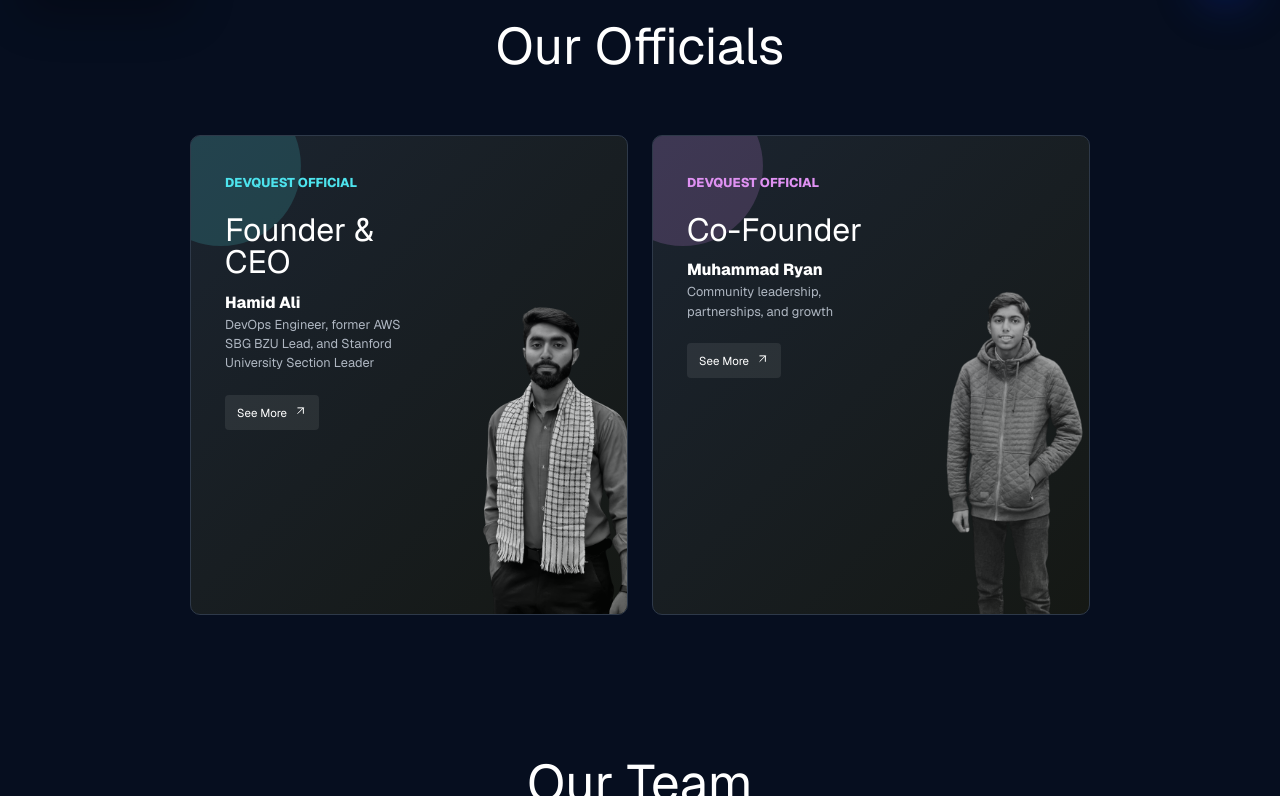
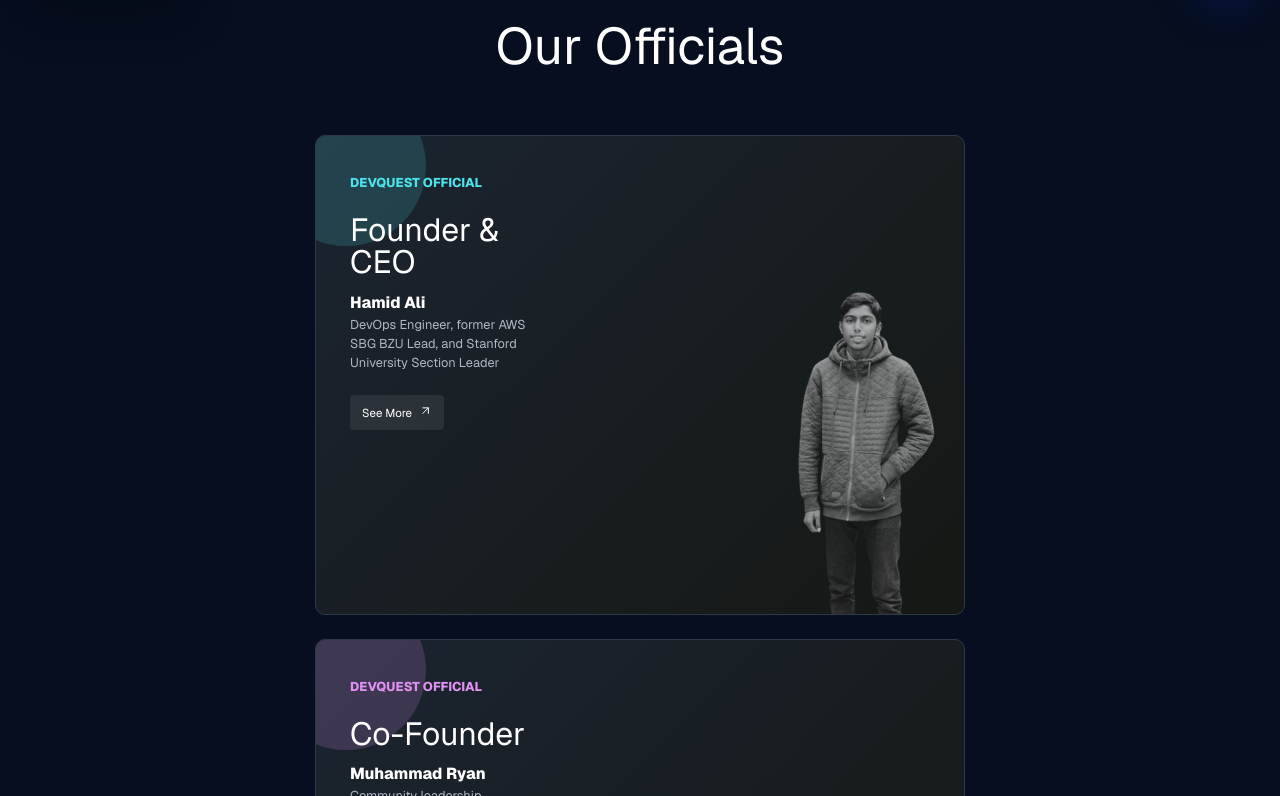
Before and after one commit to devquestpk-web/Devquestweb, a Next.js app: page /about in a window 1280 px wide. Shown: the part 784-1580 px from the top of the page. Built offline with nearby package versions, Linux system fonts and the light colour scheme; no server answers.

Commit message:
Reorder officials and swap portraits

```diff
--- a/app/about/page.tsx
+++ b/app/about/page.tsx
@@ -7,8 +7,8 @@ import { SponsorMarquee } from "../components/sponsor-marquee";
 export const metadata: Metadata = { title: "About Us", description: "Meet the DevQuest Pakistan leadership and community core team." };
 
 const officials = [
-  { name: "Hamid Ali", role: "Founder & CEO", detail: "DevOps Engineer, former AWS SBG BZU Lead, and Stanford University Section Leader", image: "/figma/official-2.png", accent: "cyan" },
-  { name: "Muhammad Ryan", role: "Co-Founder", detail: "Community leadership, partnerships, and growth", image: "/figma/official-3.png", accent: "purple" },
+  { name: "Hamid Ali", role: "Founder & CEO", detail: "DevOps Engineer, former AWS SBG BZU Lead, and Stanford University Section Leader", image: "/figma/official-3.png", accent: "cyan" },
+  { name: "Muhammad Ryan", role: "Co-Founder", detail: "Community leadership, partnerships, and growth", image: "/figma/official-2.png", accent: "purple" },
 ];
 
 const team = [
--- a/app/figma.css
+++ b/app/figma.css
@@ -47,7 +47,7 @@ body:has(.dq-contact-page) .dq-header { background: #fbfbfb; color: #071c28; }bo
 @keyframes dq-sponsor-scroll { to { transform: translateX(calc(-50% - 9px)); } }
 .dq-contact-form select { width: 100%; padding: 9px 0; color: #011c2a; background: transparent; border: 0; border-bottom: 1px solid #8d8d8d; outline: 0; }
 .dq-contact-form select:focus { border-color: #011c2a; }
-.dq-official-grid { grid-template-columns: repeat(2,minmax(0,1fr)); max-width: 900px; margin-inline: auto; }
+.dq-official-grid { grid-template-columns: minmax(0,1fr); max-width: 650px; margin-inline: auto; }
 .dq-desktop-nav { flex: 1; gap: clamp(16px, 2vw, 32px); }
 .dq-hero-kicker { display: flex; align-items: center; gap: 9px; margin-bottom: 18px !important; color: #9bff67 !important; font-size: .7rem !important; font-weight: 800; letter-spacing: .14em; }
 .dq-hero-kicker svg { width: 16px; height: 16px; }
```
